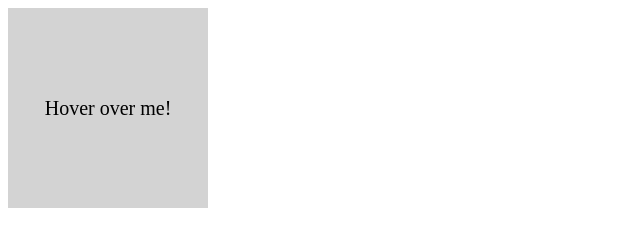
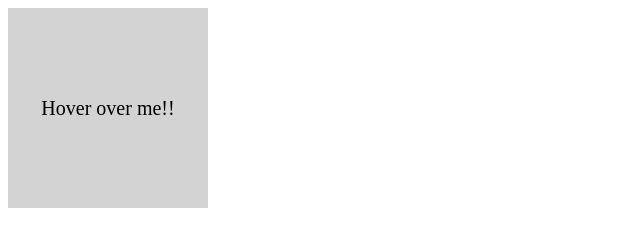
Before and after one commit to YasirAqueel/Box-hover, a plain HTML site: page index.html in a window 1280 px wide. Shown: the full height of the page, 0-640 px from the left. Drawn offline with Linux system fonts and the light colour scheme.

Commit message:
second commit

```diff
--- a/index.html
+++ b/index.html
@@ -8,7 +8,7 @@
 </head>
 <body>
   <div class="box" id="hover-box">
-    Hover over me!
+    Hover over me!!
   </div>
   <script src="script.js"></script>
 </body>
```
